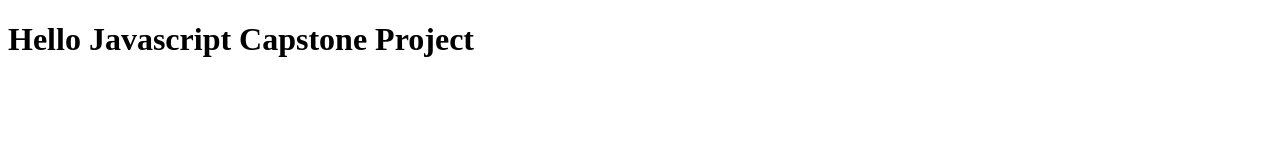
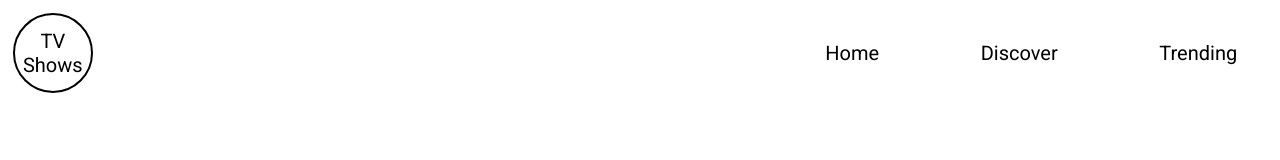
Before and after one commit to veronica365/JavaScript-Capstone, a website built with webpack: page src/template/index.html in a window 1280 px wide. Built offline with nearby package versions, Linux system fonts and the light colour scheme.

Commit message:
Add functionality for the header

```diff
--- a/src/css/style.css
+++ b/src/css/style.css
@@ -1,3 +1,46 @@
 * {
   box-sizing: border-box;
+  font-family: Roboto, "Times New Roman", Times, serif;
 }
+
+body {
+  margin: 0;
+}
+
+header {
+  width: 100vw;
+  padding-left: 1%;
+  padding-right: 1%;
+  margin: 0 auto;
+  padding-top: 13px;
+}
+
+header nav {
+  display: flex;
+  align-items: center;
+}
+
+header nav .logo {
+  width: 80px;
+  height: 80px;
+  display: flex;
+  align-items: center;
+  font-size: 20px;
+  text-align: center;
+  justify-content: center;
+  border-radius: 50%;
+  border: 2px solid #000;
+}
+
+header nav ul {
+  list-style: none;
+  display: flex;
+  width: 40vw;
+  justify-content: space-between;
+  margin-left: auto;
+}
+
+header nav ul li {
+  font-size: 20px;
+  padding: 5px 30px;
+}
--- a/src/modules/paint-app.js
+++ b/src/modules/paint-app.js
@@ -1,2 +1,15 @@
-const initialize = () => 'Hello world';
+const addHeader = () => `
+        <nav>
+            <div class="logo">TV Shows</div>
+            <ul>
+                <li>Home</li>
+                <li>Discover</li>
+                <li>Trending</li>
+            </ul>
+        </nav>`;
+
+const initialize = () => {
+  document.querySelector('header').innerHTML = addHeader();
+};
+
 export default initialize;
--- a/src/template/index.html
+++ b/src/template/index.html
@@ -13,11 +13,7 @@
 </head>
 
 <body>
-    <div class="wrapper">
-        <header>
-            <h1>Hello Javascript Capstone Project</h1>
-        </header>
-    </div>
+    <header></header>
 </body>
 
 </html>
```
